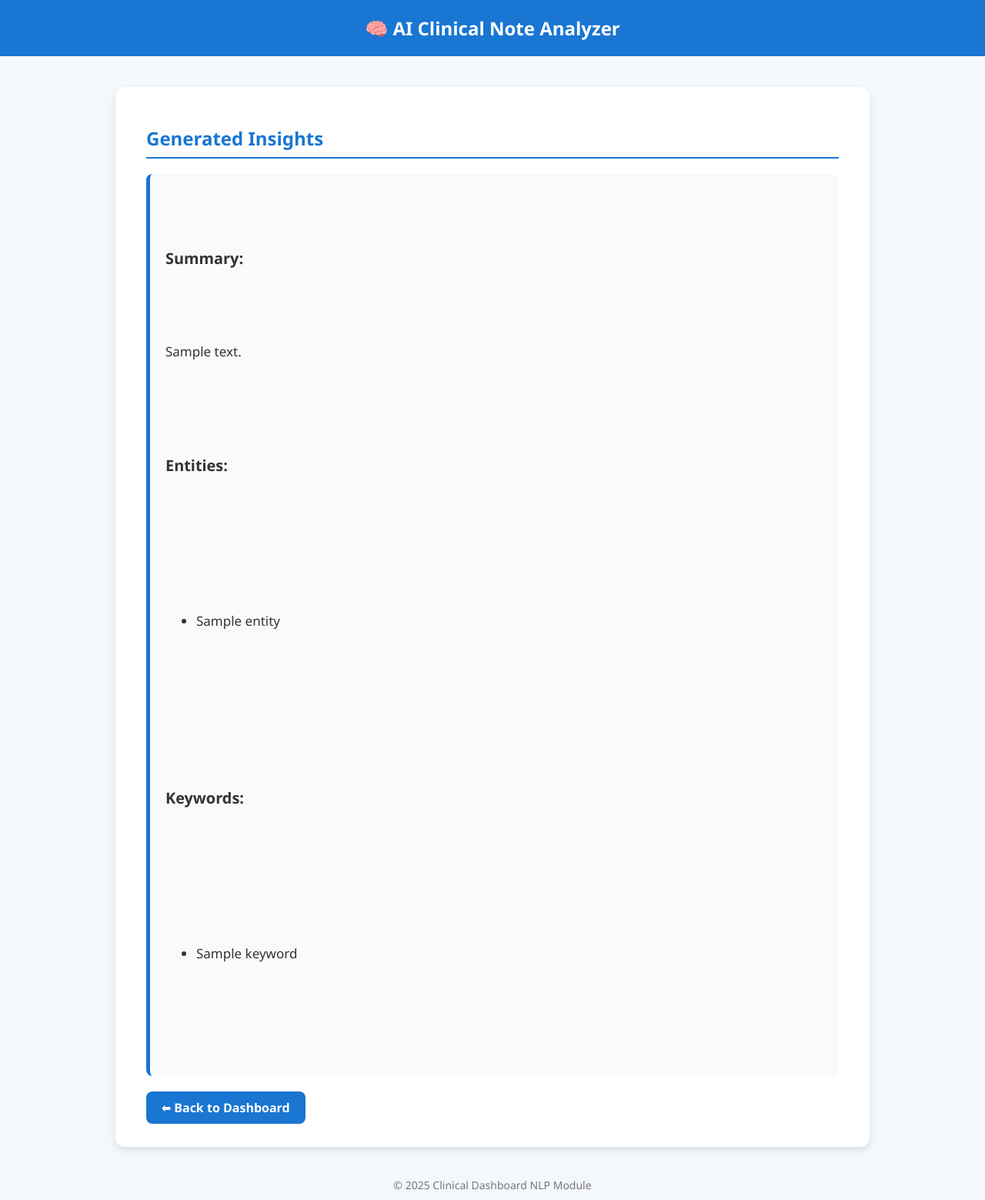
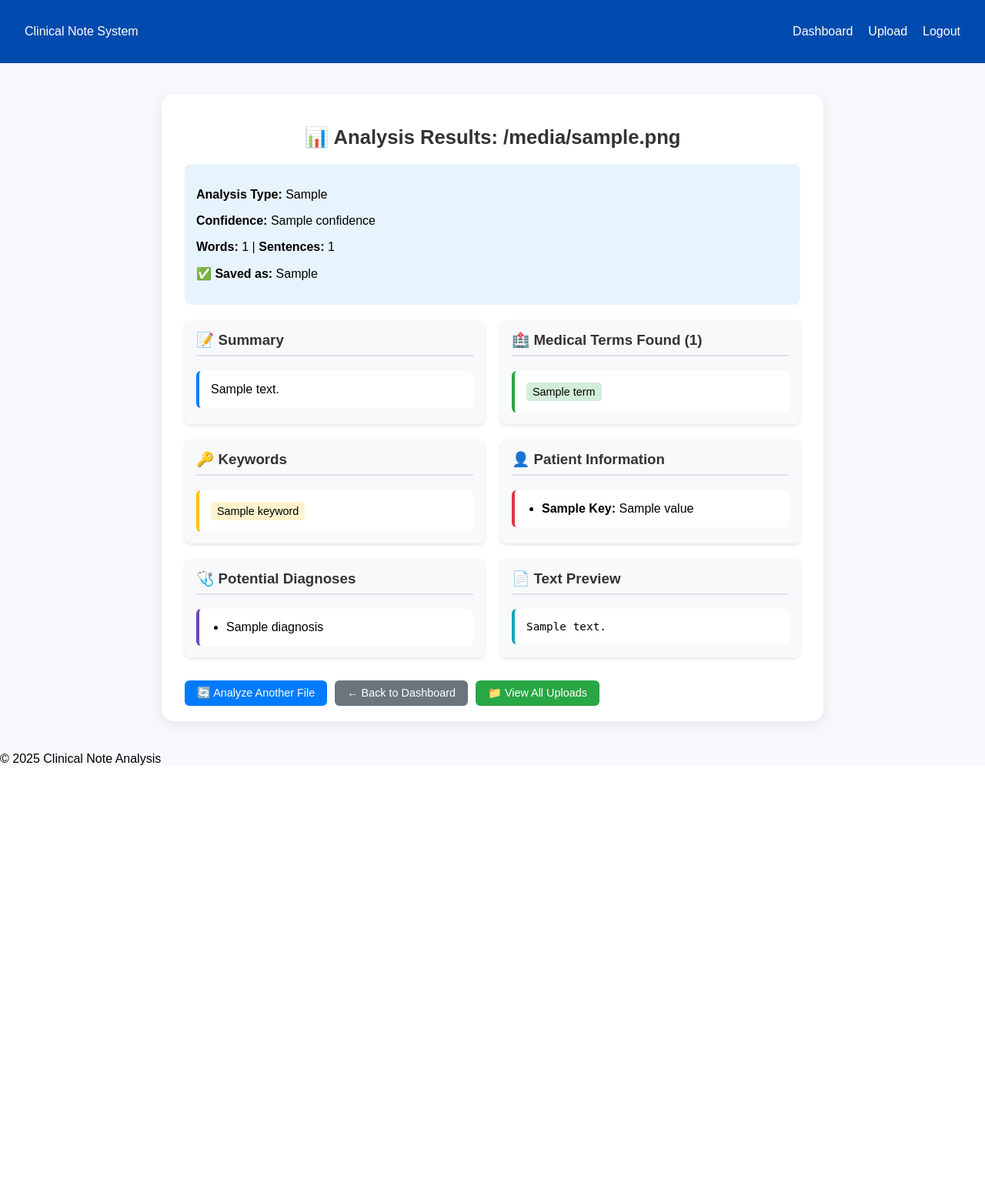
Before and after one commit to fatemasherif/Clinical-Note-Analysis-System-, a Flask app: template Templates/analysis_result.html in a window 1280 px wide. Shown: the whole page at 77% size. After the commit the page ends 994 px from the top, so only its background shows below. Run offline with Flask 3, Linux system fonts and the light colour scheme; the template is opened without the code that fills it: most values are stand-ins (such as "Sample title", 1, 10 or a date in 2020).

Commit message:
analysis result modification

```diff
--- a/Templates/analysis_result.html
+++ b/Templates/analysis_result.html
@@ -1,104 +1,155 @@
-<!DOCTYPE html>
-<html lang="en">
-<head>
-  <meta charset="UTF-8">
-  <title>Analysis Result</title>
-  <style>
-    body {
-      font-family: 'Segoe UI', Tahoma, Geneva, Verdana, sans-serif;
-      background-color: #f4f7fb;
-      margin: 0;
-      padding: 0;
-    }
+{% extends "base.html" %}
+{% block title %}Analysis Results{% endblock %}
 
-    header {
-      background-color: #1976d2;
-      color: white;
-      text-align: center;
-      padding: 20px 0;
-      font-size: 24px;
-      font-weight: bold;
-    }
+{% block content %}
+<div class="view-uploads-container">
+    <h2 class="section-title">📊 Analysis Results: {{ results.filename }}</h2>
 
-    .container {
-      max-width: 900px;
-      margin: 40px auto;
-      background: #fff;
-      border-radius: 12px;
-      box-shadow: 0 4px 10px rgba(0,0,0,0.1);
-      padding: 30px 40px;
-    }
+    <div style="background: #e8f4fd; padding: 15px; border-radius: 8px; margin-bottom: 20px;">
+        <p><strong>Analysis Type:</strong> {{ results.analysis_type }}</p>
+        <p><strong>Confidence:</strong> {{ results.confidence }}</p>
+        <p><strong>Words:</strong> {{ results.word_count }} | <strong>Sentences:</strong> {{ results.sentence_count }}</p>
+        {% if results.saved_as %}
+        <p><strong>✅ Saved as:</strong> {{ results.saved_as }}</p>
+        {% endif %}
+    </div>
 
-    h2 {
-      color: #1976d2;
-      border-bottom: 2px solid #1976d2;
-      padding-bottom: 8px;
-      margin-bottom: 20px;
-    }
+    <div style="display: grid; grid-template-columns: repeat(auto-fit, minmax(300px, 1fr)); gap: 20px;">
 
-    .result-box {
-      background: #f9fafc;
-      border-left: 5px solid #1976d2;
-      padding: 20px;
-      border-radius: 8px;
-      font-size: 17px;
-      line-height: 1.6;
-      color: #333;
-      white-space: pre-wrap;
-    }
+        <!-- Summary Card -->
+        <div class="result-card">
+            <h3>📝 Summary</h3>
+            <div style="background: white; padding: 15px; border-radius: 6px; border-left: 4px solid #007bff;">
+                {{ results.summary }}
+            </div>
+        </div>
 
-    .btn {
-      display: inline-block;
-      background-color: #1976d2;
-      color: white;
-      padding: 10px 20px;
-      border-radius: 8px;
-      text-decoration: none;
-      margin-top: 20px;
-      font-weight: bold;
-      transition: 0.3s;
-    }
+        <!-- Medical Terms Card -->
+        <div class="result-card">
+            <h3>🏥 Medical Terms Found ({{ results.medical_terms|length }})</h3>
+            <div style="background: white; padding: 15px; border-radius: 6px; border-left: 4px solid #28a745;">
+                {% if results.medical_terms %}
+                    <div style="display: flex; flex-wrap: wrap; gap: 8px;">
+                        {% for term in results.medical_terms %}
+                            <span style="background: #d4edda; padding: 4px 8px; border-radius: 4px; font-size: 0.9rem;">
+                                {{ term }}
+                            </span>
+                        {% endfor %}
+                    </div>
+                {% else %}
+                    <p style="color: #666;">No medical terms identified.</p>
+                {% endif %}
+            </div>
+        </div>
 
-    .btn:hover {
-      background-color: #125ea9;
-    }
+        <!-- Keywords Card -->
+        <div class="result-card">
+            <h3>🔑 Keywords</h3>
+            <div style="background: white; padding: 15px; border-radius: 6px; border-left: 4px solid #ffc107;">
+                {% if results.keywords %}
+                    <div style="display: flex; flex-wrap: wrap; gap: 8px;">
+                        {% for keyword in results.keywords %}
+                            <span style="background: #fff3cd; padding: 4px 8px; border-radius: 4px; font-size: 0.9rem;">
+                                {{ keyword }}
+                            </span>
+                        {% endfor %}
+                    </div>
+                {% else %}
+                    <p style="color: #666;">No keywords extracted.</p>
+                {% endif %}
+            </div>
+        </div>
 
-    footer {
-      text-align: center;
-      color: #777;
-      margin: 40px 0 10px 0;
-      font-size: 14px;
-    }
-  </style>
-</head>
-<body>
-  <header>🧠 AI Clinical Note Analyzer</header>
+        <!-- Patient Info Card -->
+        {% if results.patient_info %}
+        <div class="result-card">
+            <h3>👤 Patient Information</h3>
+            <div style="background: white; padding: 15px; border-radius: 6px; border-left: 4px solid #dc3545;">
+                <ul style="margin: 0; padding-left: 20px;">
+                    {% for key, value in results.patient_info.items() %}
+                        {% if value and value|length > 0 %}
+                            <li><strong>{{ key|replace('_', ' ')|title }}:</strong>
+                                {% if value is mapping %}
+                                    {% for subkey, subvalue in value.items() %}
+                                        {{ subkey }}: {{ subvalue }}{% if not loop.last %}, {% endif %}
+                                    {% endfor %}
+                                {% else %}
+                                    {{ value }}
+                                {% endif %}
+                            </li>
+                        {% endif %}
+                    {% endfor %}
+                </ul>
+            </div>
+        </div>
+        {% endif %}
 
-  <div class="container">
-    <h2>Generated Insights</h2>
-<div class="result-box">
-  <h3>Summary:</h3>
-  <p>{{ results.summary }}</p>
+        <!-- Potential Diagnoses Card -->
+        {% if results.potential_diagnoses and results.potential_diagnoses|length > 0 %}
+        <div class="result-card">
+            <h3>🩺 Potential Diagnoses</h3>
+            <div style="background: white; padding: 15px; border-radius: 6px; border-left: 4px solid #6f42c1;">
+                <ul style="margin: 0; padding-left: 20px;">
+                    {% for diagnosis in results.potential_diagnoses %}
+                        <li>{{ diagnosis }}</li>
+                    {% endfor %}
+                </ul>
+            </div>
+        </div>
+        {% endif %}
 
-  <h3>Entities:</h3>
-  <ul>
-    {% for e in results.entities %}
-      <li>{{ e }}</li>
-    {% endfor %}
-  </ul>
+        <!-- Text Preview Card -->
+        <div class="result-card">
+            <h3>📄 Text Preview</h3>
+            <div style="background: white; padding: 15px; border-radius: 6px; border-left: 4px solid #17a2b8; max-height: 200px; overflow-y: auto;">
+                <pre style="white-space: pre-wrap; margin: 0; font-size: 0.9rem;">{{ results.original_text_preview }}</pre>
+            </div>
+        </div>
 
-  <h3>Keywords:</h3>
-  <ul>
-    {% for k in results.keywords %}
-      <li>{{ k }}</li>
-    {% endfor %}
-  </ul>
+    </div>
+
+    <div style="margin-top: 30px; display: flex; gap: 10px;">
+        <a href="{{ url_for('analyze_document') }}" class="download-btn" style="background-color: #007bff;">
+            🔄 Analyze Another File
+        </a>
+        <a href="{{ url_for('doctor_dashboard') }}" class="download-btn" style="background-color: #6c757d;">
+            ← Back to Dashboard
+        </a>
+        {% if results.saved_as %}
+        <a href="{{ url_for('view_uploads') }}" class="download-btn" style="background-color: #28a745;">
+            📁 View All Uploads
+        </a>
+        {% endif %}
+    </div>
 </div>
 
-
-    <a href="{{ url_for('doctor_dashboard') }}" class="btn">⬅ Back to Dashboard</a>
-  </div>
-
-  <footer>© 2025 Clinical Dashboard NLP Module</footer>
-</body>
-</html>
+<style>
+.result-card {
+    background: #f8f9fa;
+    padding: 15px;
+    border-radius: 8px;
+    box-shadow: 0 2px 4px rgba(0,0,0,0.1);
+}
+.result-card h3 {
+    margin-top: 0;
+    color: #333;
+    border-bottom: 2px solid #dee2e6;
+    padding-bottom: 8px;
+}
+.download-btn {
+    display: inline-block;
+    background: #007BFF;
+    color: white;
+    padding: 8px 16px;
+    border-radius: 6px;
+    text-decoration: none;
+    font-size: 0.9rem;
+    transition: background 0.3s;
+}
+.download-btn:hover {
+    background: #0056b3;
+    color: white;
+    text-decoration: none;
+}
+</style>
+{% endblock %}
```
